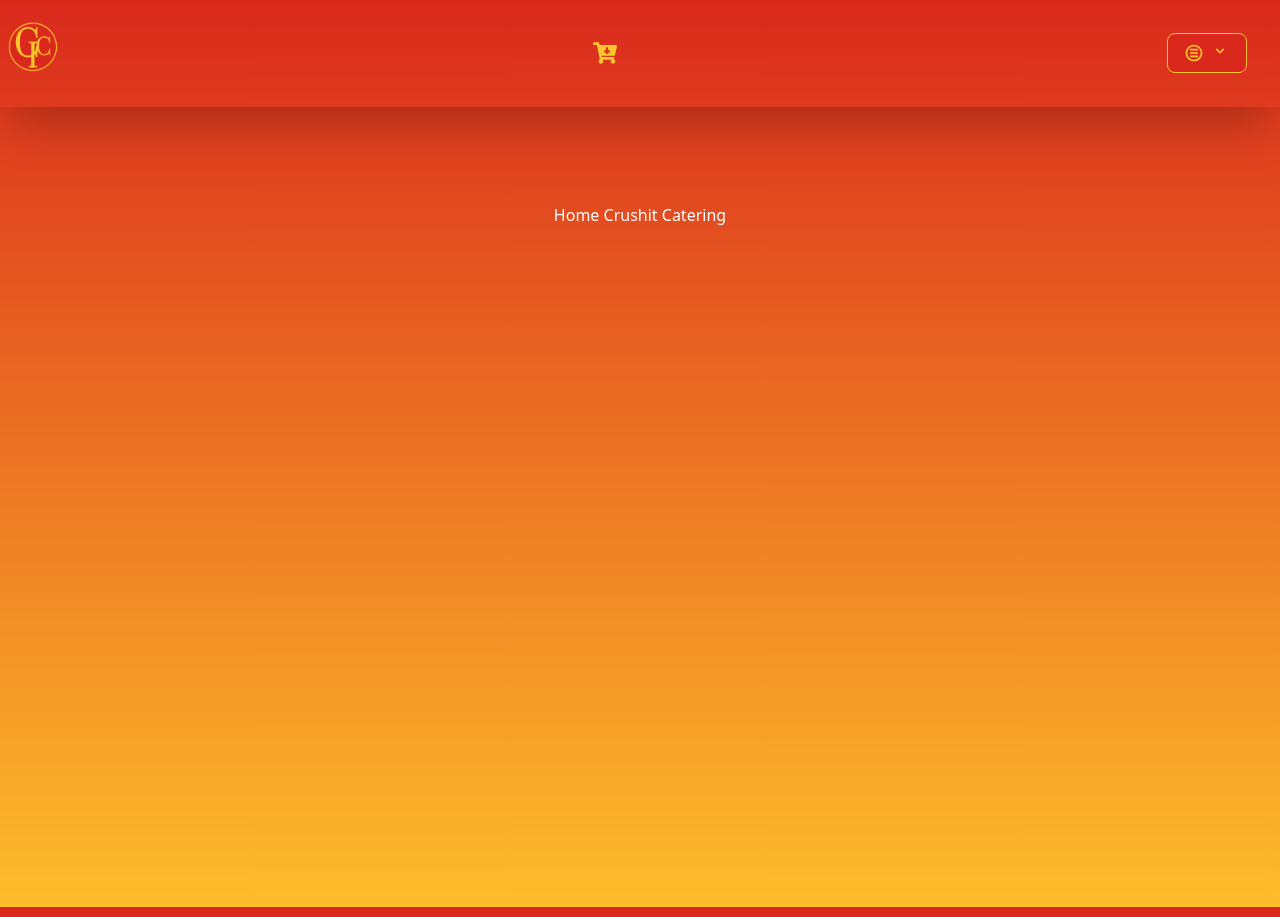
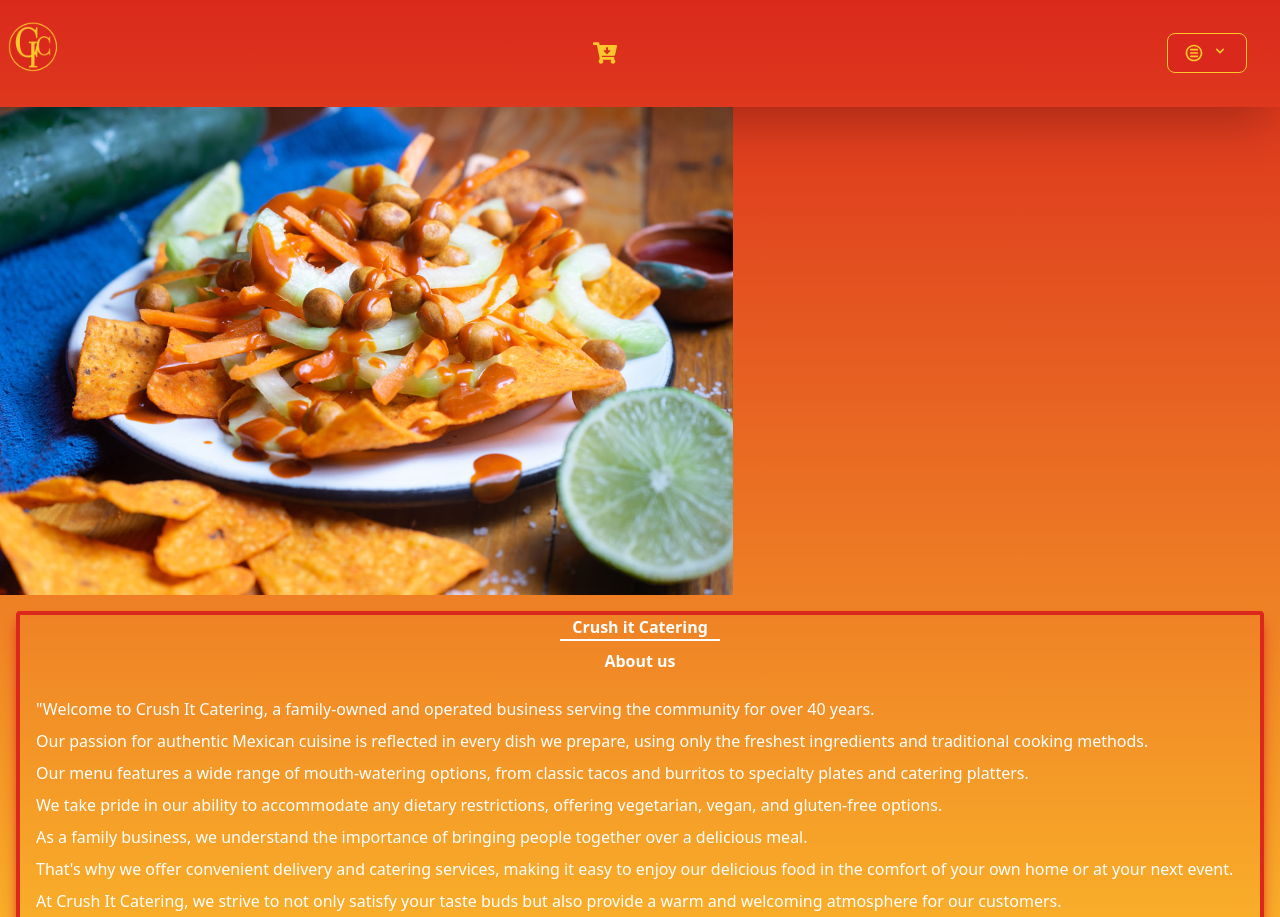
Before and after one commit to Sebastian2908-2007/crushit-catering, a Next.js app in the folder crushit-catering/: page / in a window 1280 px wide. Shown: the top 917 px of the page. Built offline with nearby package versions, Linux system fonts and the light colour scheme; no server answers; what tailwindcss-dropdown would draw is missing.

Commit message:
have the about section on homepage set up also noted out some styles in home.css for now

```diff
--- a/crushit-catering/pages/index.js
+++ b/crushit-catering/pages/index.js
@@ -1,5 +1,7 @@
 import Head from 'next/head';
+import Image from 'next/image';
 import { useStoreContext } from '@/utils/Globalstate';
+import heroPic from '../public/cic-home-hero.png'
 
 export default function Home() {
   const [state, dispatch] = useStoreContext();
@@ -12,7 +14,51 @@ export default function Home() {
         <meta name="viewport" content="width=device-width, initial-scale=1" />
         <link rel="icon" href="/favicon.ico" />
       </Head>
-        <h1>Home Crushit Catering</h1>
+      <section className='w-full'>
+        <Image
+        src={heroPic}
+        alt='some really nice nachos that will make you very hungry'
+        />
+      </section>
+      <section className='w-full p-4'>
+      <div className='w-full border-4 border-site-red rounded flex flex-col items-center shadow-lg shadow-site-red'>
+        <h1 className='text-center mb-2 text-white border-b-2 border-white w-40 font-bold'>Crush it Catering</h1>
+        <h2 className='text-center font-semibold'>About us</h2>
+        <div className='p-4'>
+        <p className='mt-2'>
+        "Welcome to Crush It Catering, a family-owned and operated business serving the community for over 40 years.
+        </p>
+        <p className='mt-2'>
+         Our passion for authentic Mexican cuisine is reflected in every dish we prepare, using only the freshest ingredients and traditional cooking methods.
+         </p>
+<p className='mt-2'>
+Our menu features a wide range of mouth-watering options, from classic tacos and burritos to specialty plates and catering platters.
+</p>
+<p className='mt-2'>
+ We take pride in our ability to accommodate any dietary restrictions, offering vegetarian, vegan, and gluten-free options.
+ </p>
+ <p className='mt-2'>
+
+As a family business, we understand the importance of bringing people together over a delicious meal.
+</p>
+<p className='mt-2'>
+ That's why we offer convenient delivery and catering services, making it easy to enjoy our delicious food in the comfort of your own home or at your next event.
+ </p>
+<p className='mt-2'>
+At Crush It Catering, we strive to not only satisfy your taste buds but also provide a warm and welcoming atmosphere for our customers.
+</p>
+<p className='mt-2'>
+We are grateful for the support we have received from the community over the years and look
+ forward to continuing to serve you for many more to come.
+ </p>
+<p className='mt-2'>
+So whether you're in the mood for a quick lunch or planning a large gathering, Crust It Catering is the perfect choice for all your Mexican food cravings. Order now and taste the difference that 40 years of experience can make."
+</p>
+        </div>
+      </div>
+      </section>
+
+
     </>
   )
 }
--- a/crushit-catering/styles/Home.module.css
+++ b/crushit-catering/styles/Home.module.css
@@ -1,8 +1,8 @@
 .main {
   display: flex;
   flex-direction: column;
-  justify-content: space-between;
+  //justify-content: space-between;
   align-items: center;
-  padding: 6rem;
+  //padding: 6rem;
   min-height: 100vh;
 }
```
Also changed, not shown: crushit-catering/public/cic-home-hero.png (added).
